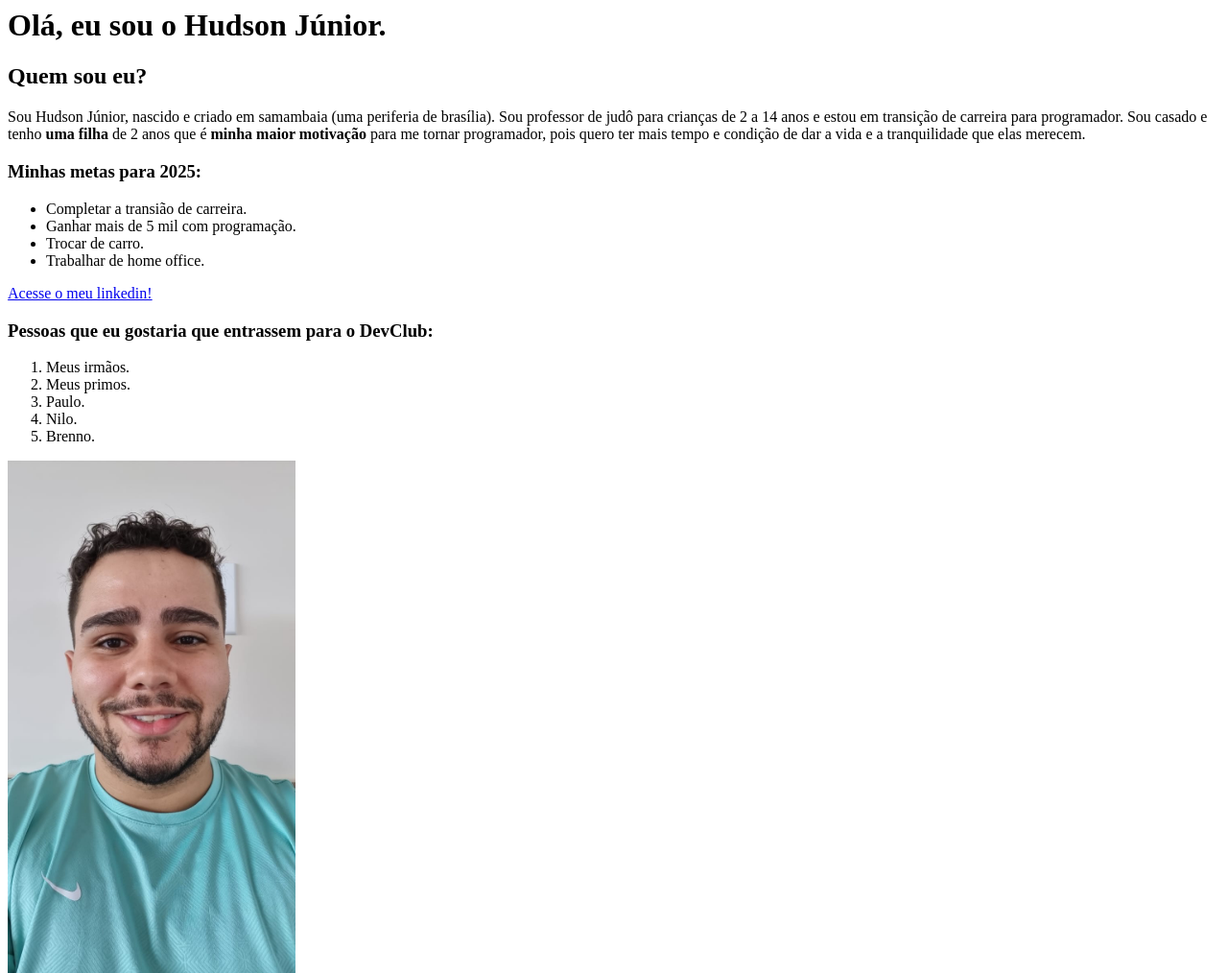
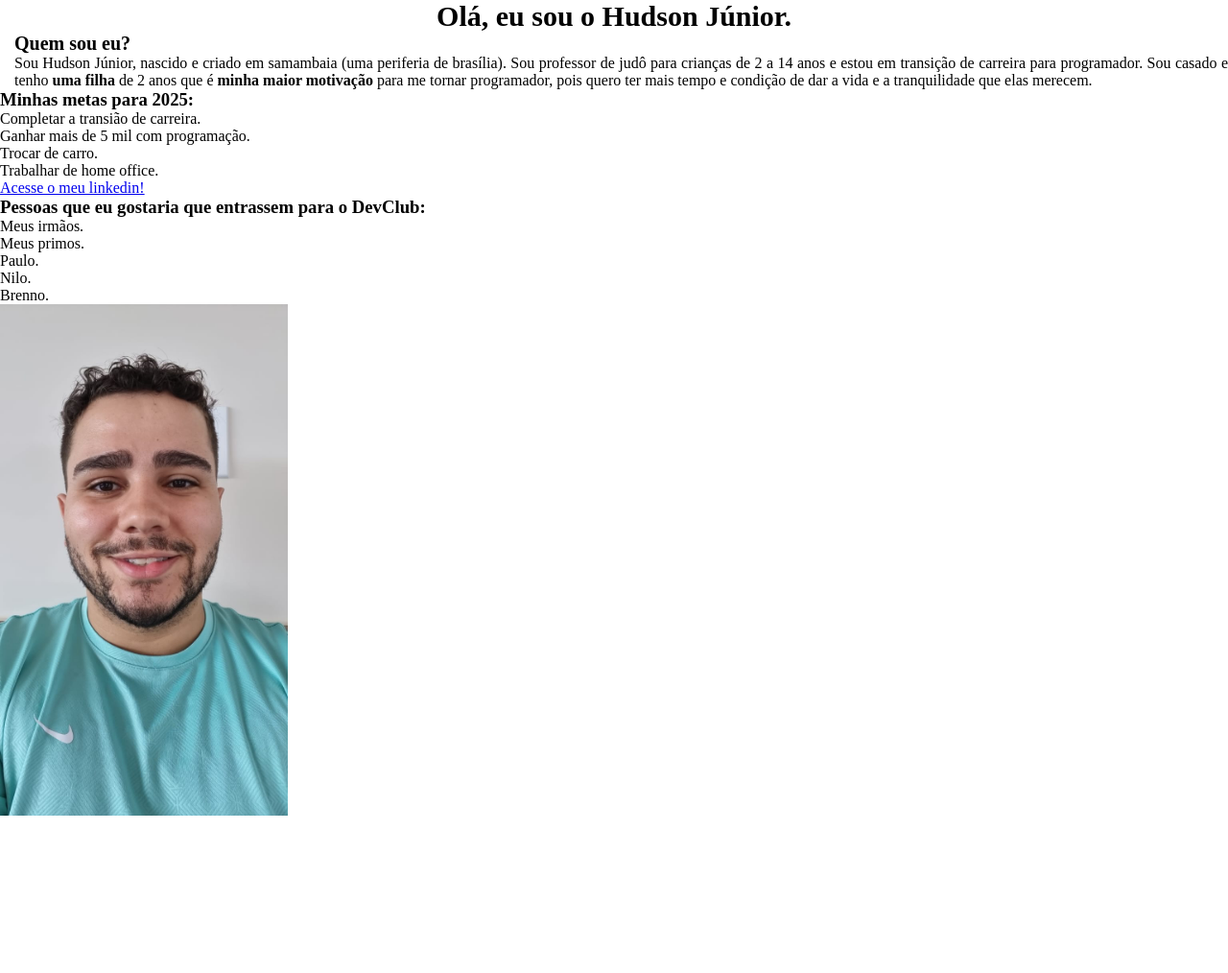
Before and after one commit to hudson-junior/Desafio-1, a plain HTML site: page index.html in a window 1280 px wide. Shown: the whole page at 96% size. After the commit the page ends 850 px from the top, so only its background shows below. Drawn offline with Linux system fonts and the light colour scheme.

Commit message:
Secound  commit - Desafio 1

```diff
--- a/index.html
+++ b/index.html
@@ -8,6 +8,7 @@
     <meta charset="UTF-8">
     <meta http-equiv="X-UA-Compatible" content="IE=edge">
     <meta name="viewport" content="width=device-width,initial-scale=1.0">
+      <link rel="stylesheet" href="styles.css">
     <title>Quem eu sou?</title>
   </head>
   <body>
--- /dev/null
+++ b/styles.css
@@ -0,0 +1,22 @@
+* {
+  margin: 0;
+  padding: 0;
+  box-sizing: border-box;
+}
+
+h1 {
+  font-size: 30px;
+  text-align: center;
+  text-shadow: 2px 2px 2px #FFFFFF;
+}
+
+h2 {
+  margin-left: 15px;
+  font-size: 20px;
+}
+
+p {
+  margin-left: 15px;
+  font-size: 16px;
+  text-align: justify;
+}
```
